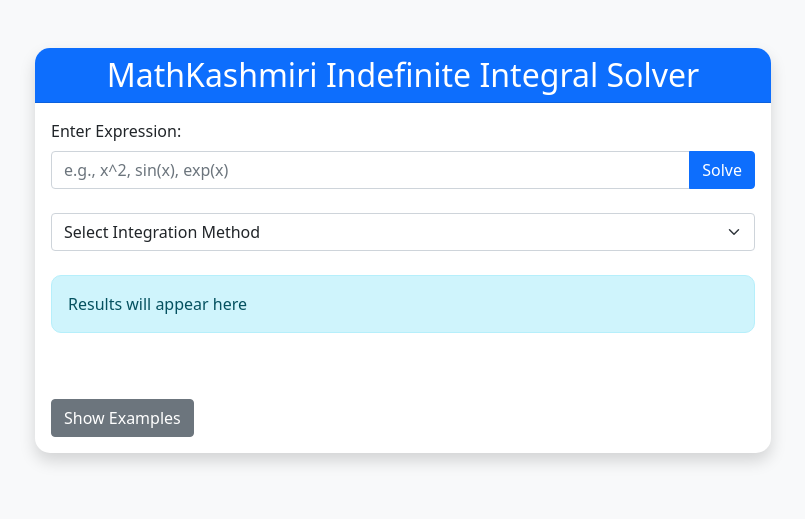
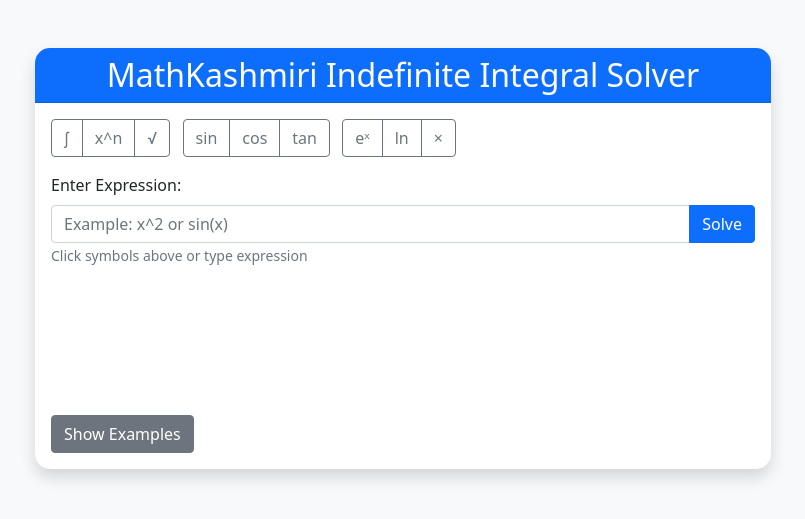
Before and after one commit to Mehraj-Afzal/integral-solver2, a Flask app: page / in a window 1280 px wide. Shown: the part 56-575 px from the top of the page, without its empty margins (237-1042 px from the left). Run offline with Flask 2, Linux system fonts and the light colour scheme; some libraries are stand-ins or nearby versions.

Commit message:
Add mathematical symbols and step-by-step solutions

```diff
--- a/static/js/main.js
+++ b/static/js/main.js
@@ -1,10 +1,20 @@
+function insertSymbol(symbol) {
+    const input = document.getElementById('expression');
+    const cursorPos = input.selectionStart;
+    const textBefore = input.value.substring(0, cursorPos);
+    const textAfter = input.value.substring(cursorPos);
+    input.value = textBefore + symbol + textAfter;
+    input.focus();
+}
+
 async function solveIntegral() {
     const expression = document.getElementById('expression').value;
     const resultDiv = document.getElementById('result');
+    const solutionSteps = document.querySelector('.solution-steps');
 
     if (!expression) {
         resultDiv.innerHTML = `
-            <div class="alert alert-warning" role="alert">
+            <div class="alert alert-warning">
                 Please enter an expression
             </div>`;
         return;
@@ -22,43 +32,37 @@ async function solveIntegral() {
         const data = await response.json();
 
         if (data.success) {
-            resultDiv.innerHTML = `
-                <div class="alert alert-success" role="alert">
-                    <h5>Input:</h5>
-                    <div class="mb-2">${data.input}</div>
-                    <h5>Result:</h5>
-                    <div class="mb-2">${data.result}</div>
-                    <h5>Method:</h5>
-                    <div>${data.method}</div>
-                </div>`;
+            solutionSteps.classList.remove('d-none');
+
+            // Display steps
+            document.querySelector('.step-1 .step-content').innerHTML =
+                `This is a ${data.method.toLowerCase()} integration problem`;
+
+            document.querySelector('.step-2 .step-content').innerHTML =
+                data.steps.join('<br>');
+
+            document.querySelector('.step-3 .step-content').innerHTML =
+                `Integrate: ${data.input}`;
+
+            document.querySelector('.answer-content').innerHTML =
+                `${data.result}`;
         } else {
             resultDiv.innerHTML = `
-                <div class="alert alert-danger" role="alert">
+                <div class="alert alert-danger">
                     ${data.error}
                 </div>`;
         }
     } catch (error) {
         resultDiv.innerHTML = `
-            <div class="alert alert-danger" role="alert">
+            <div class="alert alert-danger">
                 An error occurred while processing your request
             </div>`;
     }
 }
 
-function showExamples() {
-    const resultDiv = document.getElementById('result');
-    resultDiv.innerHTML = `
-        <div class="example-box">
-            <h5>Example Inputs:</h5>
-            <ul>
-                <li>Basic: x^2, 2*x + 3</li>
-                <li>Trigonometric: sin(x), cos(x), tan(x)</li>
-                <li>Exponential: exp(x), e^x</li>
-                <li>Integration by Parts: x*sin(x), x*exp(x)</li>
-                <li>Logarithmic: log(x), 1/x</li>
-            </ul>
-            <p><strong>Note:</strong> Use ^ for powers, * for multiplication</p>
-        </div>`;
+function toggleExamples() {
+    const examples = document.getElementById('examples');
+    examples.classList.toggle('d-none');
 }
 
 // Add Enter key support
--- a/templates/index.html
+++ b/templates/index.html
@@ -9,35 +9,71 @@
                     <h2 class="text-center mb-0">MathKashmiri Indefinite Integral Solver</h2>
                 </div>
                 <div class="card-body">
+                    <!-- Math Symbols Toolbar -->
+                    <div class="math-symbols mb-3">
+                        <div class="btn-group me-2" role="group">
+                            <button class="btn btn-outline-secondary" onclick="insertSymbol('∫')">∫</button>
+                            <button class="btn btn-outline-secondary" onclick="insertSymbol('^')">x^n</button>
+                            <button class="btn btn-outline-secondary" onclick="insertSymbol('sqrt')">√</button>
+                        </div>
+                        <div class="btn-group me-2" role="group">
+                            <button class="btn btn-outline-secondary" onclick="insertSymbol('sin(x)')">sin</button>
+                            <button class="btn btn-outline-secondary" onclick="insertSymbol('cos(x)')">cos</button>
+                            <button class="btn btn-outline-secondary" onclick="insertSymbol('tan(x)')">tan</button>
+                        </div>
+                        <div class="btn-group me-2" role="group">
+                            <button class="btn btn-outline-secondary" onclick="insertSymbol('exp(x)')">eˣ</button>
+                            <button class="btn btn-outline-secondary" onclick="insertSymbol('log(x)')">ln</button>
+                            <button class="btn btn-outline-secondary" onclick="insertSymbol('*')">×</button>
+                        </div>
+                    </div>
+
+                    <!-- Input Area -->
                     <div class="mb-4">
                         <label for="expression" class="form-label">Enter Expression:</label>
                         <div class="input-group">
                             <input type="text" class="form-control" id="expression"
-                                   placeholder="e.g., x^2, sin(x), exp(x)">
+                                   placeholder="Example: x^2 or sin(x)">
                             <button class="btn btn-primary" onclick="solveIntegral()">Solve</button>
+                        </div>
+                        <small class="text-muted">Click symbols above or type expression</small>
+                    </div>
+
+                    <!-- Solution Area -->
+                    <div id="result" class="mt-4">
+                        <div class="solution-steps d-none">
+                            <h5>Step by Step Solution:</h5>
+                            <div class="step-1 mb-2">
+                                <strong>1. Identify the type:</strong>
+                                <div class="step-content"></div>
+                            </div>
+                            <div class="step-2 mb-2">
+                                <strong>2. Apply the rule:</strong>
+                                <div class="step-content"></div>
+                            </div>
+                            <div class="step-3 mb-2">
+                                <strong>3. Solve:</strong>
+                                <div class="step-content"></div>
+                            </div>
+                            <div class="final-answer mt-3">
+                                <strong>Final Answer:</strong>
+                                <div class="answer-content"></div>
+                            </div>
                         </div>
                     </div>
 
-                    <div class="mb-4">
-                        <select class="form-select" id="methodSelect">
-                            <option selected>Select Integration Method</option>
-                            <option value="basic">Basic Integration</option>
-                            <option value="parts">Integration by Parts</option>
-                            <option value="trig">Trigonometric</option>
-                            <option value="exp">Exponential</option>
-                        </select>
-                    </div>
-
-                    <div id="result" class="mt-4">
-                        <div class="alert alert-info" role="alert">
-                            Results will appear here
+                    <!-- Examples Section -->
+                    <div class="mt-4">
+                        <button class="btn btn-secondary" onclick="toggleExamples()">Show Examples</button>
+                        <div id="examples" class="mt-3 d-none">
+                            <h5>Common Examples:</h5>
+                            <ul class="list-group">
+                                <li class="list-group-item">Power Rule: x^2 → ∫x²dx = x³/3 + C</li>
+                                <li class="list-group-item">Trigonometric: sin(x) → ∫sin(x)dx = -cos(x) + C</li>
+                                <li class="list-group-item">Exponential: exp(x) → ∫eˣdx = eˣ + C</li>
+                                <li class="list-group-item">Logarithmic: 1/x → ∫(1/x)dx = ln|x| + C</li>
+                            </ul>
                         </div>
-                    </div>
-
-                    <div class="mt-4">
-                        <button class="btn btn-secondary" onclick="showExamples()">
-                            Show Examples
-                        </button>
                     </div>
                 </div>
             </div>
```
